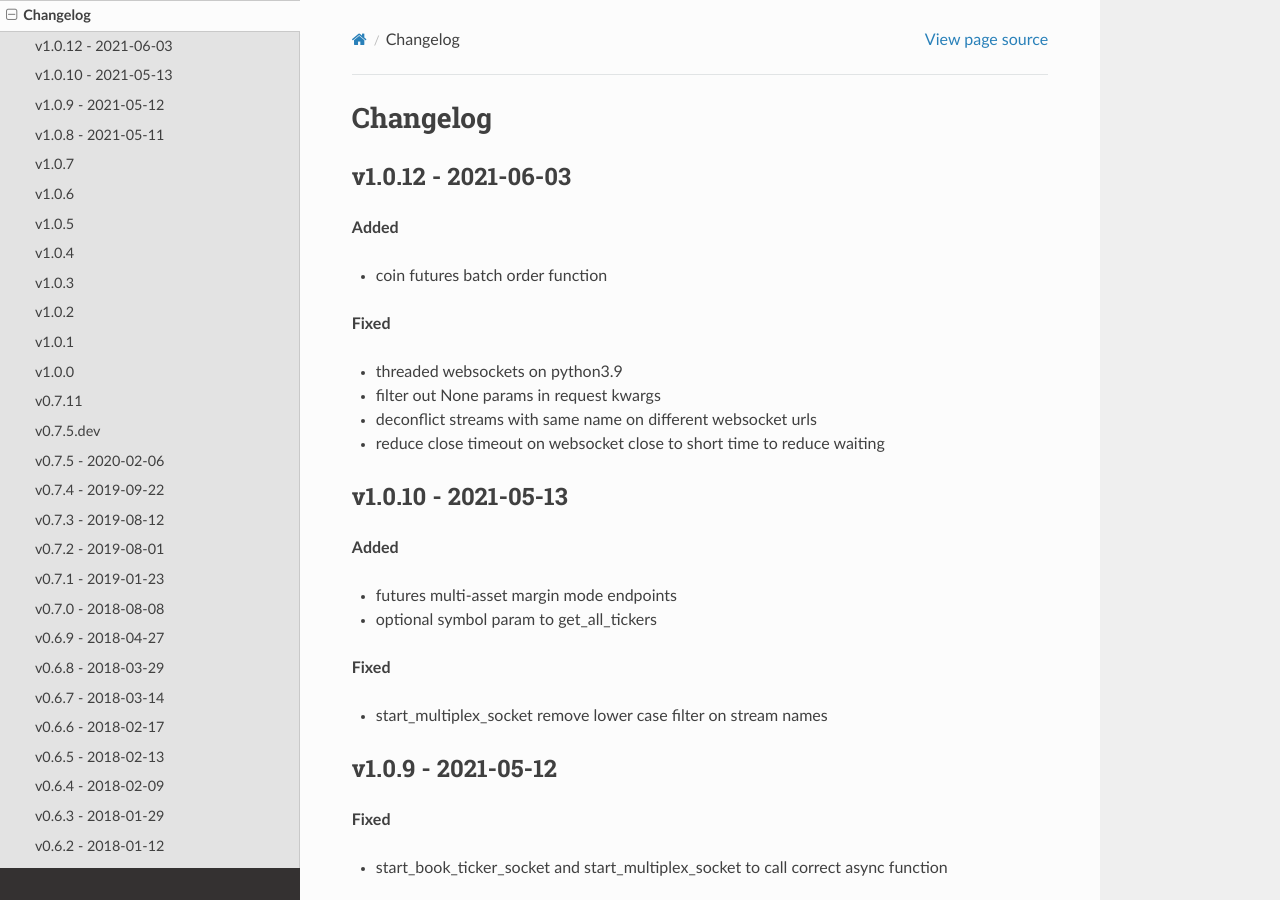
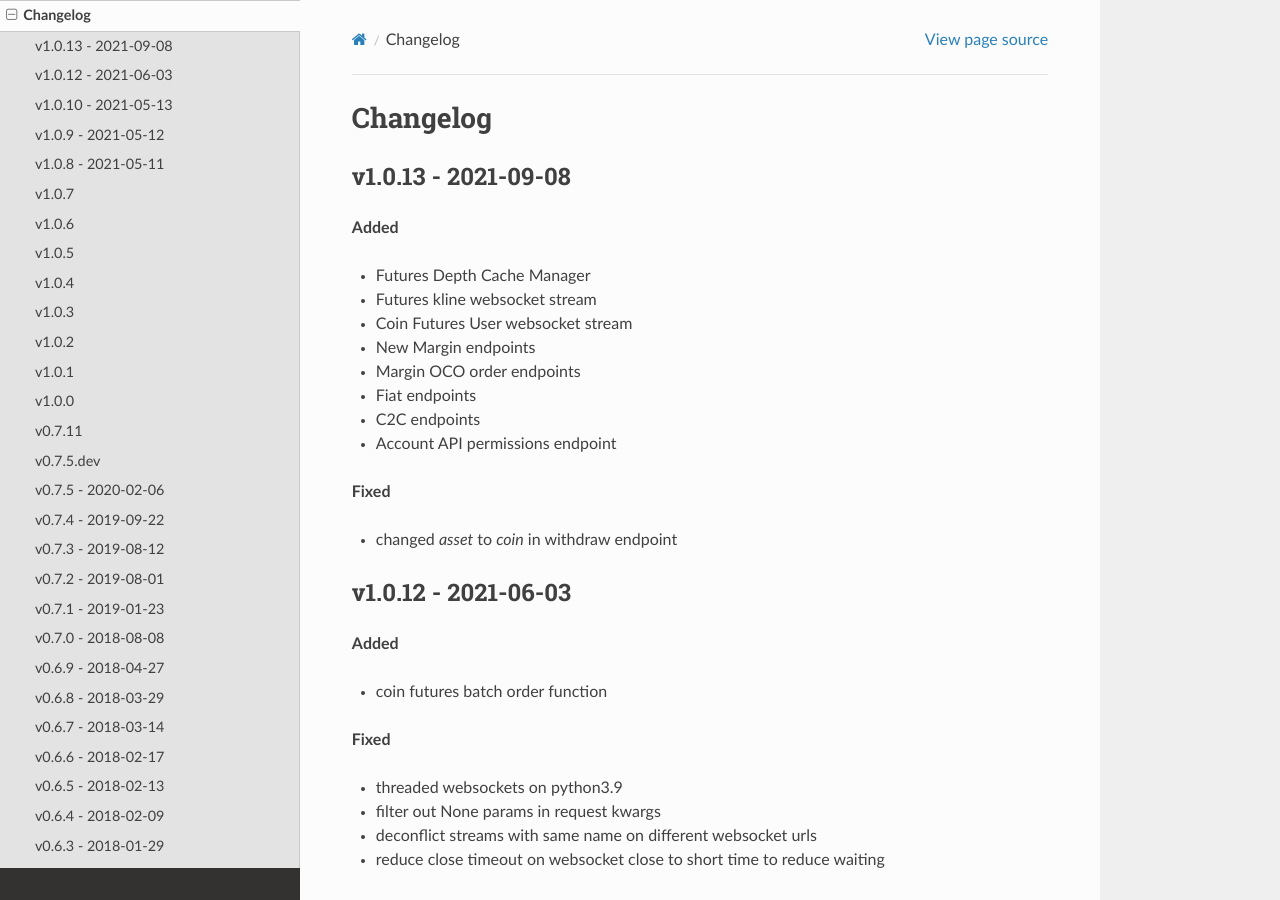
Before and after one commit to myroncaldwell/Binance_python, a Sphinx documentation site: the page built from docs/changelog.rst, in a window 1280 px wide and 900 px high. Built offline with Sphinx 7.4.7 and the Read the Docs theme 2.0.0, drawn with Linux system fonts in a browser that asks for light colours; formulas are drawn with MathJax 3.

Commit message:
Update to v1.0.13

```diff
--- a/PYPIREADME.rst
+++ b/PYPIREADME.rst
@@ -1,5 +1,5 @@
 =================================
-Welcome to python-binance v1.0.10
+Welcome to python-binance v1.0.13
 =================================
 
 Updated 11th May 2021
--- a/README.rst
+++ b/README.rst
@@ -1,5 +1,5 @@
 =================================
-Welcome to python-binance v1.0.12
+Welcome to python-binance v1.0.13
 =================================
 
 Updated 11th May 2021
--- a/binance/__init__.py
+++ b/binance/__init__.py
@@ -4,7 +4,7 @@
 
 """
 
-__version__ = '1.0.12'
+__version__ = '1.0.13'
 
 from binance.client import Client, AsyncClient  # noqa
 from binance.depthcache import DepthCacheManager, OptionsDepthCacheManager, ThreadedDepthCacheManager  # noqa
--- a/docs/changelog.rst
+++ b/docs/changelog.rst
@@ -1,5 +1,24 @@
 Changelog
 =========
+
+v1.0.13 - 2021-09-08
+^^^^^^^^^^^^^^^^^^^^
+
+**Added**
+
+- Futures Depth Cache Manager
+- Futures kline websocket stream
+- Coin Futures User websocket stream
+- New Margin endpoints
+- Margin OCO order endpoints
+- Fiat endpoints
+- C2C endpoints
+- Account API permissions endpoint
+
+**Fixed**
+
+- changed `asset` to `coin` in withdraw endpoint
+
 
 v1.0.12 - 2021-06-03
 ^^^^^^^^^^^^^^^^^^^^
```
